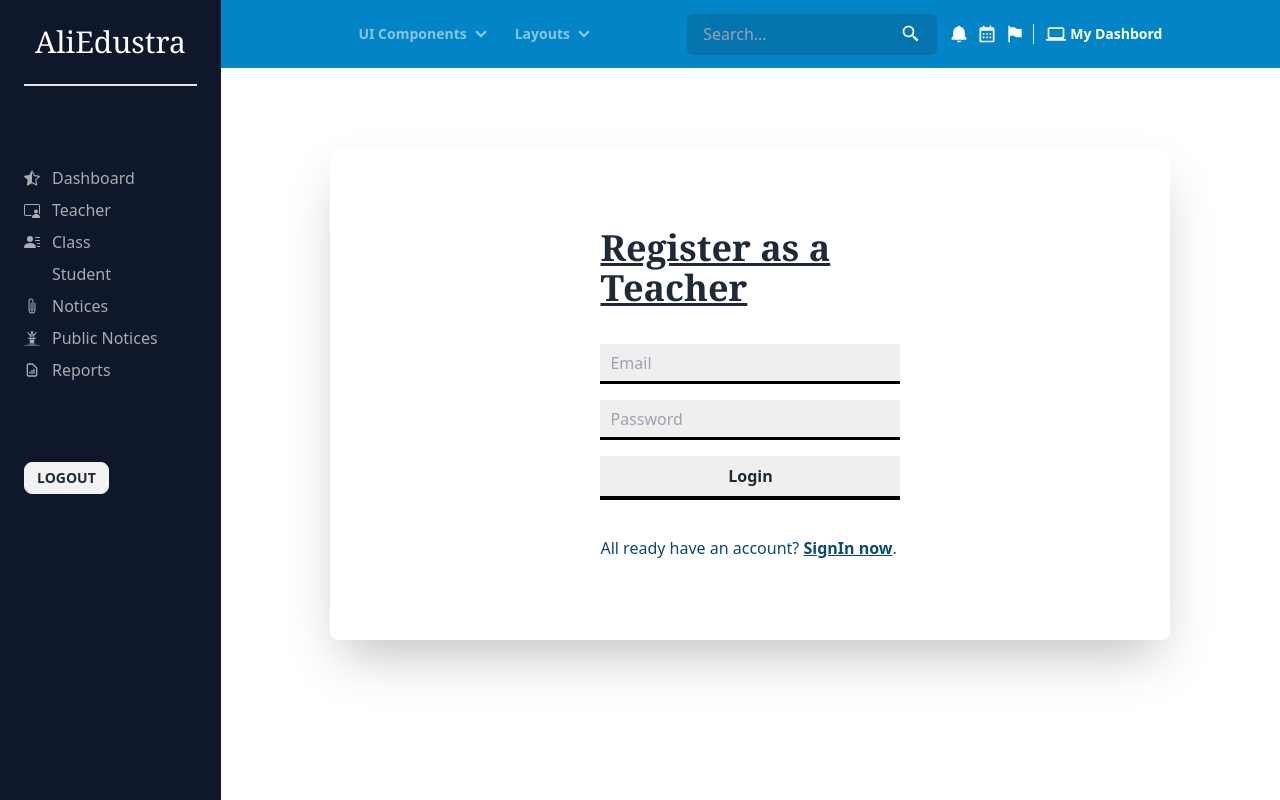
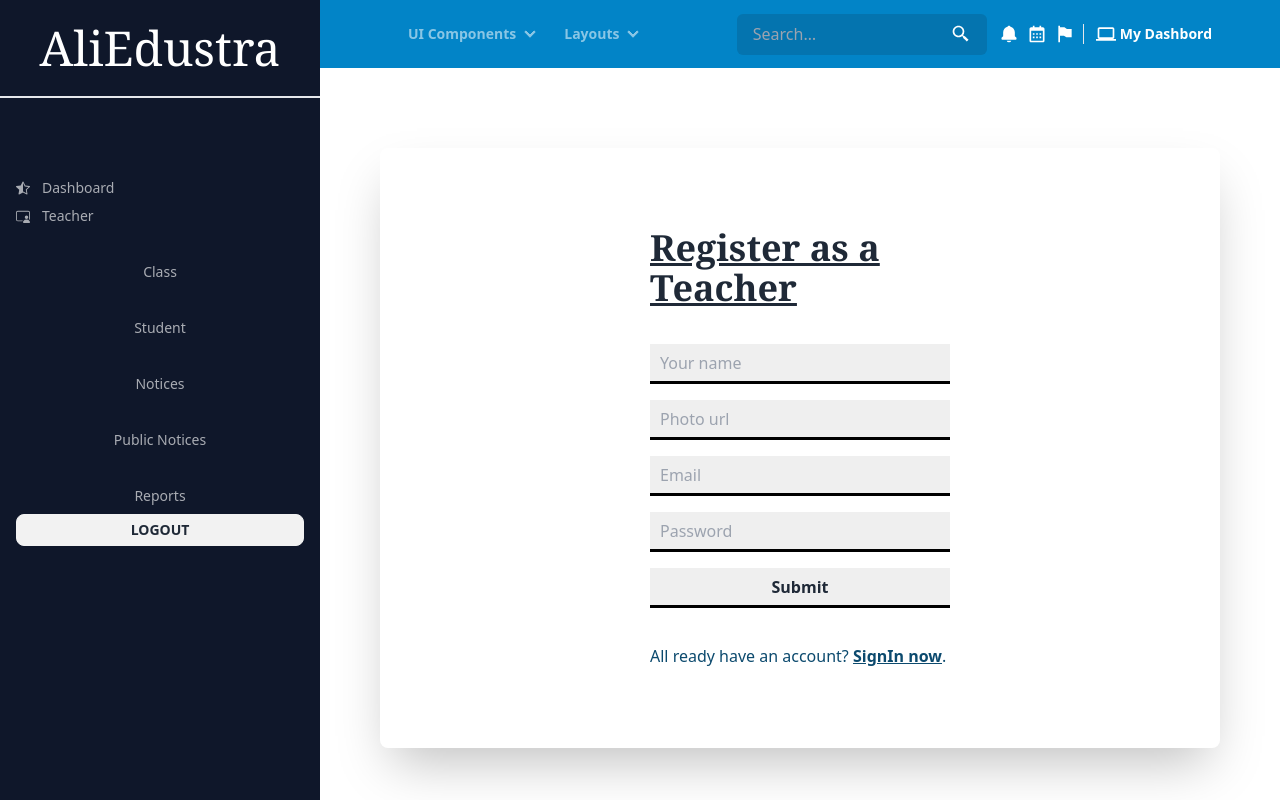
Before and after one commit to webashraf/ali-adustra-dashboard, a React (Vite) app: page /teacher-signup in a window 1280 px wide. Built offline with nearby package versions, Linux system fonts and the light colour scheme; no server answers; some icons are missing.

Commit message:
add user role in mongodb

```diff
--- a/src/Firebase/AuthProvider/AuthProvider.jsx
+++ b/src/Firebase/AuthProvider/AuthProvider.jsx
@@ -1,4 +1,3 @@
-import { getApp } from "firebase/app";
 import { createUserWithEmailAndPassword, getAuth, onAuthStateChanged, signInWithEmailAndPassword, signOut, updateProfile } from "firebase/auth";
 import { createContext, useEffect, useState } from "react";
 import app from "../../../firebase.config";
@@ -14,12 +13,16 @@ const AuthProvider = ({children}) => {
 const [user, setUser] = useState(null);
 const [loading, setLoading] = useState(true);
 
+
+
 const createUserUsingEmailAndPass = (email, pass) => {
-    createUserWithEmailAndPassword(auth, email, pass);
+    setLoading(true);
+    return createUserWithEmailAndPassword(auth, email, pass);
 }
 
 const updateUserProfile = (name,photo) => {
-    updateProfile(auth.currentUser, {
+    setLoading(true);
+    return updateProfile(auth.currentUser, {
         displayName: name, photoURL: photo
       })
 }
@@ -27,11 +30,14 @@ const updateUserProfile = (name,photo) => {
 const userSignInUsingEmailAndPass = (email, pass) => signInWithEmailAndPassword(auth, email, pass);
 
 const signOutUser = () => {
-    signOut(auth);
+    setLoading(true);
+    return signOut(auth);
 }
 
 useEffect(() =>{
     const unSubscribe = onAuthStateChanged(auth, currentUser => {
+        // console.log(currentUser);
+        setLoading(false);
         setUser(currentUser)
     })
     return () => unSubscribe()
--- a/src/Layout/Dashboard/Main.jsx
+++ b/src/Layout/Dashboard/Main.jsx
@@ -15,13 +15,16 @@ import { useContext } from "react";
 import { AuthContext } from "../../Firebase/AuthProvider/AuthProvider";
 
 const Main = () => {
-  const {user, signOutUser} = useContext(AuthContext);
+  const { user, signOutUser } = useContext(AuthContext);
   console.log(user);
+  const logOutBtn = () => {
+    signOutUser().then((result) => {});
+  };
 
   const adminMenu = (
     <ul
       className="text-md
-    text-white py-20 space-y-2"
+    text-white py-20 space-y-2 menu p-4 w-80 h-full"
     >
       <Link to={"/"} className="flex items-center gap-3 text-[#ffffffa4]">
         {" "}
@@ -51,27 +54,62 @@ const Main = () => {
       <li className="flex items-center gap-3 text-[#ffffffa4]">
         <HiOutlineDocumentReport /> Reports
       </li>
+      <li>
+        {" "}
+        <button onClick={logOutBtn} className="btn btn-sm">
+          LogOut
+        </button>
+      </li>
     </ul>
   );
-
-  const logOutBtn = () => {
-    signOutUser()
-    .then(result => {})
-  }
 
 
 
   return (
-    <div className="flex">
+    <>
+      <div className="drawer lg:drawer-open">
+        <input id="my-drawer-2" type="checkbox" className="drawer-toggle" />
+        <div className="drawer-content w-full">
+          {/* Page content here */}
+          <Navbar></Navbar>
+          <div className="w-[840px] mx-auto">
+            <Outlet></Outlet>
+          </div>
+          <label
+            htmlFor="my-drawer-2"
+            className="btn btn-primary drawer-button lg:hidden"
+          >
+            Open drawer
+          </label>
+        </div>
+        <div className="drawer-side">
+          <label htmlFor="my-drawer-2" className="drawer-overlay"></label>
+          <>
+            {/* Sidebar content here */}
+            <div className="bg-slate-900 h-full">
+              <div>
+                <Link to={"/"}>
+                  <h1 className="text-5xl py-6 border-b-[2px] text-white text-center font-serif">
+                    AliEdustra
+                    <h2 className="text-4xl">{user && user.displayName}</h2>
+                  </h1>
+                </Link>
+              </div>
+              {adminMenu}
+            </div>
+          </>
+        </div>
+      </div>
+
+      {/* <div className="flex">
       <div className="bg-slate-900 w-[257px] h-screen px-6">
         <div>
           <Link to={"/"}>
             <h1 className="text-3xl py-6 border-b-[2px] text-white text-center font-serif">
-              AliEdustra
+              AliEdustra {user && user.displayName}
             </h1>
           </Link>
         </div>
-        {/* {newUserMenu} */}
 
         {adminMenu}
         <button onClick={logOutBtn} className="btn btn-sm">LogOut</button>
@@ -83,7 +121,8 @@ const Main = () => {
           <Outlet></Outlet>
         </div>
       </div>
-    </div>
+    </div> */}
+    </>
   );
 };
 
--- a/src/UserEntry/Student/SignUp.jsx
+++ b/src/UserEntry/Student/SignUp.jsx
@@ -1,10 +1,10 @@
 import { useContext } from "react";
 import { Controller, useForm } from "react-hook-form";
-import { Link } from "react-router-dom";
+import { Link, Navigate } from "react-router-dom";
 import { AuthContext } from "../../Firebase/AuthProvider/AuthProvider";
 
 const SignUp = () => {
-  const {createUserUsingEmailAndPass, updateUserProfile} = useContext(AuthContext);
+  const { user ,createUserUsingEmailAndPass, updateUserProfile} = useContext(AuthContext);
     const {
         control,
         handleSubmit,
@@ -12,19 +12,54 @@ const SignUp = () => {
       } = useForm();
 
       const onSubmit = (data) => {
-        console.log("clicked");
-        console.log(data.email, data.password);
+        // console.log(data.text, data.url, data.email, data.password);
         const email = data.email;
         const password = data.password;
-        createUserUsingEmailAndPass(email, password)
-        .then(result => {
-          console.log(result);
-          updateUserProfile(data.userName, data.userPhoto)
-          .then(result => {
-            console.log(result);
-          })
+
+        // console.log(data);
+        const newUser = {
+          userName: data.text,
+          userEmail: data.email,
+          userPhoto: data.url,
+          role: "student",
+          registerDate: new Date()
+        }
+        console.log(newUser);
+
+        fetch('http://localhost:3000/addUser', {
+          method: "POST",
+          headers: {
+            "Content-Type": "application/json"
+          },
+          body: JSON.stringify(newUser)
         })
+        .then(response => console.log(response))
+        .catch(error => console.log(error))
+
+        // createUserUsingEmailAndPass(email, password)
+        // .then(result => {
+
+        //   console.log("result signup")
+
+        //   updateUserProfile(data.text, data.url)
+
+        //   .then(() => {
+
+        //   }).catch((error) => {
+        //     console.log("updateUserProfile EROOR", error);
+        //   });
+
+        // })
+        // .catch(error => {
+
+        //   console.log(error);
+
+        // })
+
       };
+      if (user) {
+        return <Navigate to={"/"}></Navigate>
+      }
     return (
         <div className="flex justify-center py-20 shadow-2xl  mx-auto mt-20 rounded-lg">
         <form
@@ -32,20 +67,28 @@ const SignUp = () => {
           className="loginForm space-y-4 w-[300px]"
         >
           <h2 className="font-serif font-bold text-4xl pb-5 underline">Register as a Student</h2>
+
           <div>
             <Controller
-              name="userName"
+              name="text"
               control={control}
               rules={{
-                required: "Name is required",
-                // pattern: {
-                //   value: /^\S+@\S+$/i,
-                //   message: "Invalid Name format",
-                // },
+                required: "Email is required",
               }}
-              render={({ field }) => <input {...field} placeholder="Name" />}
+              render={({ field }) => <input {...field} placeholder="Your name" />}
             />
-            {errors.userName && <span>{errors.userName.message}</span>}
+            {errors.email && <span>{errors.email.message}</span>}
+          </div>
+          <div>
+            <Controller
+              name="url"
+              control={control}
+              rules={{
+                required: "Email is required",
+              }}
+              render={({ field }) => <input {...field} placeholder="Photo url" />}
+            />
+            {errors.email && <span>{errors.email.message}</span>}
           </div>
           <div>
             <Controller
@@ -62,21 +105,7 @@ const SignUp = () => {
             />
             {errors.email && <span>{errors.email.message}</span>}
           </div>
-          <div>
-            <Controller
-              name="userPhoto"
-              control={control}
-              rules={{
-                required: "Photo is required",
-                pattern: {
-                  value: /^\S+@\S+$/i,
-                  message: "Invalid email format",
-                },
-              }}
-              render={({ field }) => <input {...field} placeholder="Photo url" />}
-            />
-            {errors.email && <span>{errors.email.message}</span>}
-          </div>
+
           <div>
             <Controller
               name="password"
--- a/src/UserEntry/Teacher/SignUp.jsx
+++ b/src/UserEntry/Teacher/SignUp.jsx
@@ -1,7 +1,10 @@
+import { useContext } from "react";
 import { Controller, useForm } from "react-hook-form";
-import { Link } from "react-router-dom";
+import { Link, Navigate } from "react-router-dom";
+import { AuthContext } from "../../Firebase/AuthProvider/AuthProvider";
 
 const TsignUp = () => {
+  const {user ,createUserUsingEmailAndPass, updateUserProfile} = useContext(AuthContext);
     const {
         control,
         handleSubmit,
@@ -9,8 +12,35 @@ const TsignUp = () => {
       } = useForm();
 
       const onSubmit = (data) => {
-        console.log(data);
+        console.log(data.text, data.url, data.email, data.password);
+        const email = data.email;
+        const password = data.password;
+
+
+        createUserUsingEmailAndPass(email, password)
+        .then(result => {
+
+          console.log("result signup")
+
+          updateUserProfile(data.text, data.url)
+
+          .then(() => {
+
+          }).catch((error) => {
+            console.log("updateUserProfile EROOR", error);
+          });
+
+        })
+        .catch(error => {
+
+          console.log(error);
+
+        })
+
       };
+      if (user) {
+        return <Navigate to={"/"}></Navigate>
+      }
     return (
         <div className="flex justify-center py-20 shadow-2xl  mx-auto mt-20 rounded-lg">
         <form
@@ -18,6 +48,29 @@ const TsignUp = () => {
           className="loginForm space-y-4 w-[300px]"
         >
           <h2 className="font-serif font-bold text-4xl pb-5 underline">Register as a Teacher</h2>
+
+          <div>
+            <Controller
+              name="text"
+              control={control}
+              rules={{
+                required: "Email is required",
+              }}
+              render={({ field }) => <input {...field} placeholder="Your name" />}
+            />
+            {errors.email && <span>{errors.email.message}</span>}
+          </div>
+          <div>
+            <Controller
+              name="url"
+              control={control}
+              rules={{
+                required: "Email is required",
+              }}
+              render={({ field }) => <input {...field} placeholder="Photo url" />}
+            />
+            {errors.email && <span>{errors.email.message}</span>}
+          </div>
           <div>
             <Controller
               name="email"
@@ -33,6 +86,7 @@ const TsignUp = () => {
             />
             {errors.email && <span>{errors.email.message}</span>}
           </div>
+
           <div>
             <Controller
               name="password"
@@ -44,12 +98,8 @@ const TsignUp = () => {
             />
             {errors.password && <span>{errors.password.message}</span>}
           </div>
-          <button
-            className="bg-[#efefef] border-b-4 border-black btn-block py-2 font-bold"
-            type="submit"
-          >
-            Login
-          </button>
+          <input className="bg-[#efefef] border-b-4 border-black btn-block py-2 font-bold"  type="submit" value="Submit" />
+
           <div className="">
           <h3 className="text-sky-900 pt-5">
             All ready have an account?{" "}
@@ -63,5 +113,4 @@ const TsignUp = () => {
       </div>
     );
 };
-
 export default TsignUp;
```
Also changed, not shown: src/UserEntry/Login/SignIn.jsx (+28 -5 lines).
